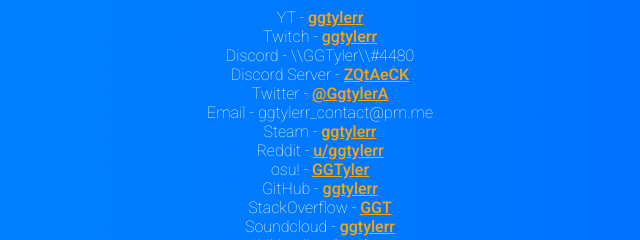
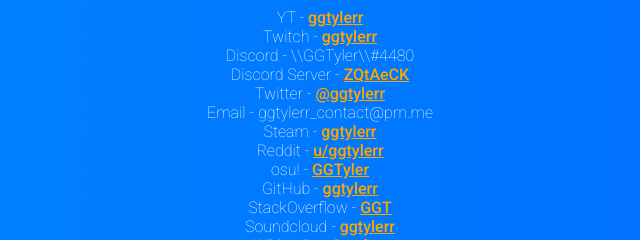
Before and after one commit to ggtylerr/ggtylerr-website, a website: page public/social.html in a window 1280 px wide. Shown: the top 240 px of the page, 320-960 px from the left. Drawn offline with nearby package versions, Linux system fonts and the light colour scheme.

Commit message:
Update Twitter

```diff
--- a/public/social.html
+++ b/public/social.html
@@ -21,7 +21,7 @@
       Twitch - <a href="https://twitch.tv/ggtylerr">ggtylerr</a><br/>
       Discord - \\GGTyler\\#4480<br/>
       Discord Server - <a href="https://discord.gg/ZQtAeCK">ZQtAeCK</a><br/>
-      Twitter - <a href="https://twitter.com/GgtylerA">@GgtylerA</a><br/>
+      Twitter - <a href="https://twitter.com/ggtylerr">@ggtylerr</a><br/>
       Email - ggtylerr_contact@pm.me<br/>
       Steam - <a href="https://steamcommunity.com/id/realggtyler">ggtylerr</a><br/>
       Reddit - <a href="https://old.reddit.com/user/ggtylerr">u/ggtylerr</a><br/>
```
